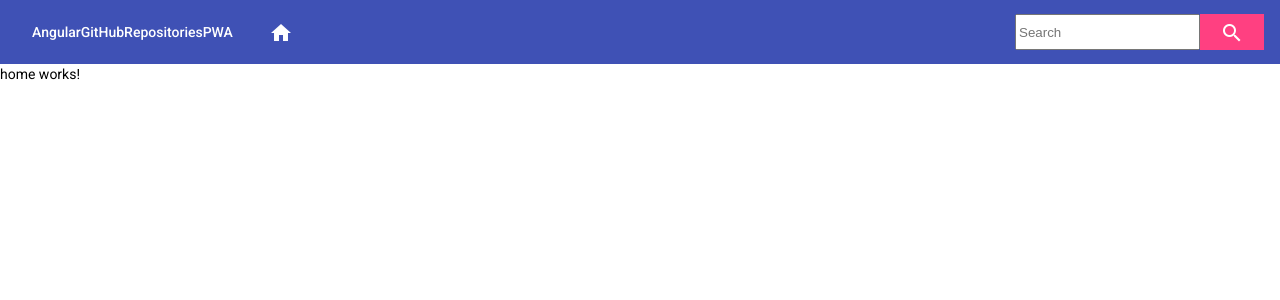
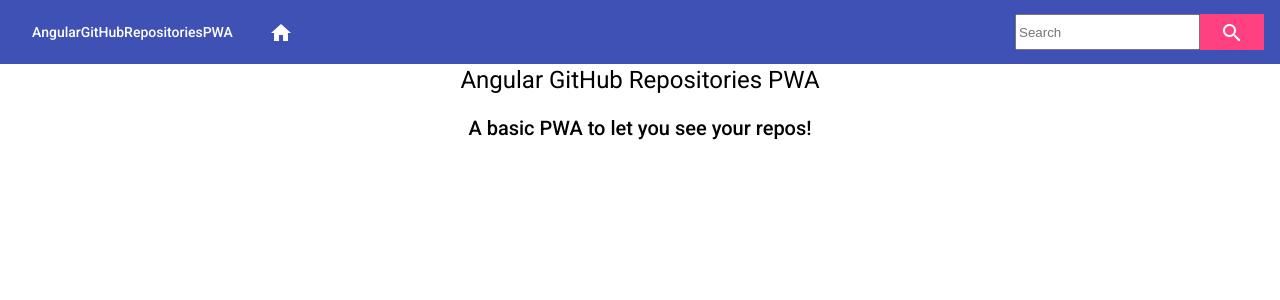
Before and after one commit to jgregorio0/handle-expenses, an Angular app: page / in a window 1280 px wide. Shown: the top 300 px of the page. Built offline with nearby package versions, Linux system fonts and the light colour scheme.

Commit message:
set home component template

```diff
--- a/src/app/home/home.component.html
+++ b/src/app/home/home.component.html
@@ -1 +1,2 @@
-<p>home works!</p>
+<h1>Angular GitHub Repositories PWA</h1>
+<h2>A basic PWA to let you see your repos!</h2>
```
